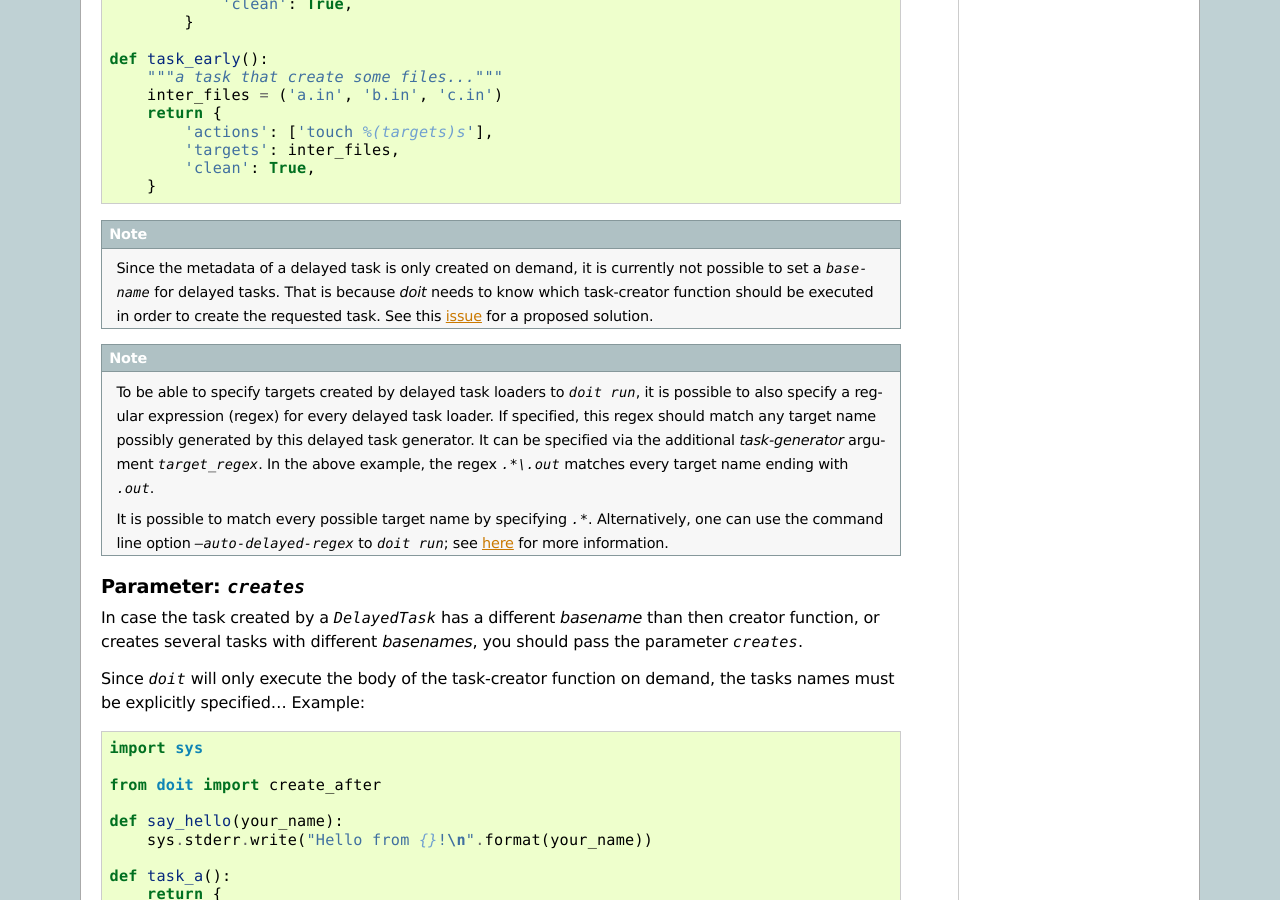
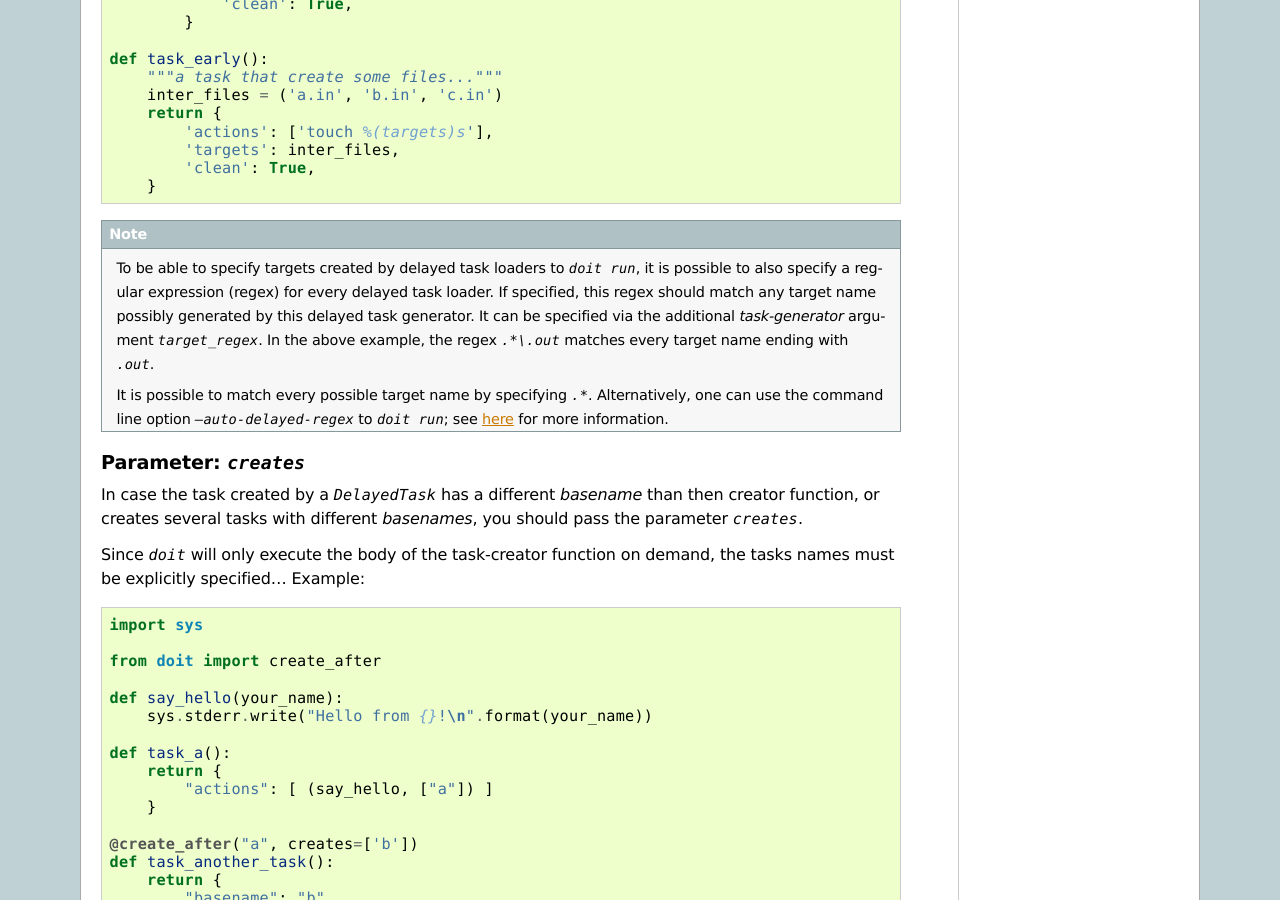
Before and after one commit to pydoit/doit, a Sphinx documentation site: the page built from doc/task_creation.rst, in a window 1280 px wide and 900 px high, scrolled down 1499 px. Built offline with Sphinx 7.4.7, drawn with Linux system fonts in a browser that asks for light colours.

Commit message:
docs: fix #110 Software Carpentry link is broken in documentation

```diff
--- a/doc/contents.rst
+++ b/doc/contents.rst
@@ -20,7 +20,7 @@
 
 For a short introduction check the articles below:
 
- * Software Carpentry: `Automating an analysis pipeline using doit <http://www.software-carpentry.org/v5/intermediate/doit/>`_.
+ * Software Carpentry: `Automating an analysis pipeline using doit <http://swcarpentry.github.io/bc/intermediate/doit/>`_.
 
  * Create a command line program using `doit` as a lib:
    `Power up your tools <http://blog.schettino72.net/posts/power-up-your-tools.html>`_
--- a/doc/stories.rst
+++ b/doc/stories.rst
@@ -26,8 +26,7 @@
 among researchers in science, engineering, medicine, and other disciplines.
 
 `doit` is introduced in the Software Carpentry workshop lesson:
-`Automating an analysis pipeline using doit <http://www.software-carpentry.org/v5/intermediate/doit/>`_.
-
+`Automating an analysis pipeline using doit <http://swcarpentry.github.io/bc/intermediate/doit/>`_.
 
 
 
--- a/doc/task_creation.rst
+++ b/doc/task_creation.rst
@@ -63,14 +63,6 @@
 .. literalinclude:: tutorial/delayed.py
 
 
-.. note::
-
-   Since the metadata of a delayed task is only created on demand,
-   it is currently not possible to set a `basename` for delayed tasks.
-   That is because *doit* needs to know which task-creator function should be
-   executed in order to create the requested task. See this
-   `issue <https://github.com/pydoit/doit/issues/30>`_ for a proposed solution.
-
 .. _specify-target-regex:
 
 .. note::
--- a/setup.py
+++ b/setup.py
@@ -29,7 +29,7 @@
 `doit` is a task management & automation tool
 
 `doit` comes from the idea of bringing the power of build-tools
- to execute any kind of **task**
+to execute any kind of **task**
 
 `doit` is a modern open-source build-tool written in python
 designed to be simple to use and flexible to deal with complex work-flows.
```
